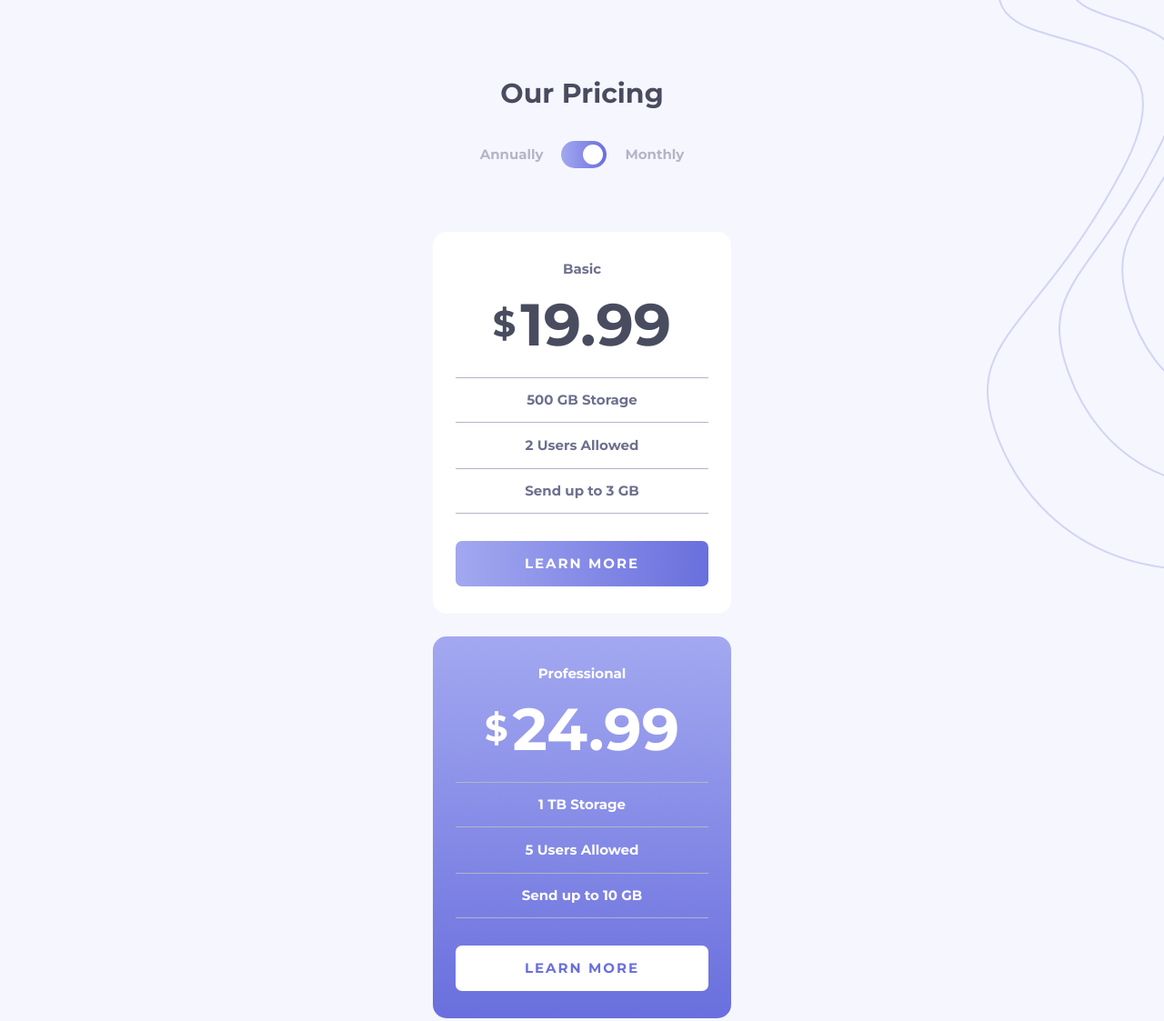
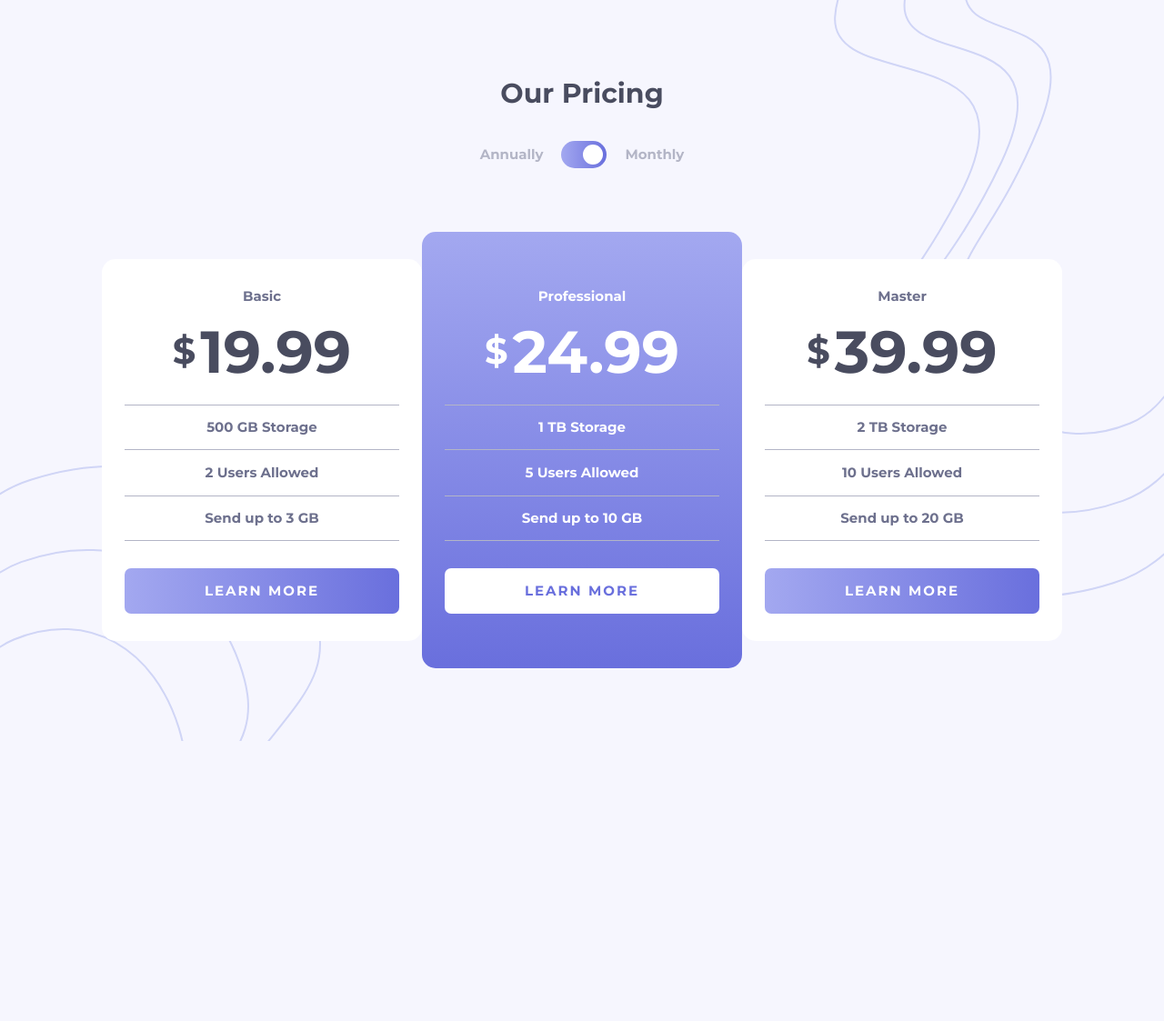
Before and after one commit to SrHatcher/practice-pricing-component-with-toggle, a plain HTML site: page index.html in a window 1280 px wide. Shown: the top 1123 px of the page at 91% size. After the commit the page ends 815 px from the top, so only its background shows below. Drawn offline with Linux system fonts and the light colour scheme.

Commit message:
desktop version completed, pricing toggle not working yet

```diff
--- a/index.html
+++ b/index.html
@@ -8,7 +8,7 @@
   <link rel="stylesheet" href="./styles/reset.css">
   <!--My styles-->
   <link rel="stylesheet" href="/styles/mobile.css">
-  <link rel="stylesheet" href="./styles/desktop.css" media="(min-width: 1000px)">
+  <link rel="stylesheet" href="./styles/desktop.css" media="(min-width: 1110px)">
   <!--Web Icon-->
   <link rel="icon" type="image/png" sizes="32x32" href="./images/favicon-32x32.png">
 
--- a/styles/desktop.css
+++ b/styles/desktop.css
@@ -0,0 +1,192 @@
+body{
+    display: flex;
+    align-items: center;
+    justify-content: center;
+
+    padding: 8rem 0;
+
+    font-family: var(--font);
+    font-size: 1.5rem;
+    font-weight: 700;
+
+    background-color: var(--very-light-grayish-blue);
+    background-image: url('../images/bg-top.svg'), url('../images/bg-bottom.svg');
+    background-repeat: no-repeat, no-repeat;
+    background-position: top right , bottom left;
+}
+
+main{
+    display: flex;
+    justify-content: center;
+    align-items: center;
+    flex-flow: column nowrap;
+    gap: 7rem;
+
+    width: auto;
+    max-width: unset;
+}
+
+.main__princing{
+    display: flex;
+    flex-flow: column nowrap;
+    align-items: center;
+    gap: 3rem;
+
+    width: 100%;
+}
+.pricing__title{
+    color: var(--dark-grayish-blue);
+}
+.pricing__option_container{
+    display: flex;
+    justify-content: center;
+    align-items: center;
+    gap: 2rem;
+
+    width: 100%;
+
+    color: var(--light-grayish-blue);
+}
+.pricing__annually{}
+.pricing__monthly{}
+/*---------------styles for toggle checkbox---------------*/
+.pricing__checkbox_container{
+    position: relative;
+    display: inline-block;
+
+    width: 5rem;
+    height: 3rem;
+}
+.pricing__checkbox_input{
+    height: 0;
+    width: 0;
+
+    opacity: 0;
+}
+.pricing__checkcbox_span{
+    position: absolute;
+    top: 0;
+    left: 0;
+    right: 0;
+    bottom: 0;
+
+    cursor: pointer;
+    background: linear-gradient(90deg, var(--linear-gradient1), var(--linear-gradient2));
+    border-radius: 3rem;
+}
+.pricing__checkcbox_span::before{
+    content: "";
+    position: absolute;
+    right: 0.4rem;
+    bottom: 0.4rem;
+
+    height: 2.2rem;
+    width: 2.2rem;
+
+    background-color: white;
+    border-radius: 50%;
+    -webkit-transition: .4s;
+    transition: .4s;
+}
+.pricing__checkbox_input:checked + .pricing__checkcbox_span::before{
+    -webkit-transform: translateX(-2rem);
+    -ms-transform: translateX(-2rem);
+    transform: translateX(-2rem);
+}
+/*---------------end of styles for toggle checkbox---------------*/
+.main__options{
+    display: flex;
+    flex-flow: row nowrap;
+    align-items: center;
+    justify-content: center;
+    gap: 0rem;
+
+    width: 100%;
+}
+.options__option_container{
+    display: flex;
+    flex-flow: column nowrap;
+    align-items: center;
+    justify-content: center;
+
+    padding: 3rem 2.5rem;
+    width: 35.2rem;
+
+    background-color: white;
+    border-radius: 1.5rem;
+    color: var(--grayish-blue);
+}
+.option__title{
+
+}
+.option__price{
+    display: flex;
+    align-items: center;
+    justify-content: center;
+    gap: 0.5rem;
+
+    font-size: 6.5rem;
+
+    color: var(--dark-grayish-blue);
+}
+.option__price span{
+    font-size: 4rem;
+}
+.option__advantages_container{
+    display: flex;
+    flex-flow: column nowrap;
+    align-items: center;
+    justify-content: center;
+
+    width: 100%;
+    margin-block-start: 1rem;
+    margin-block-end: 3rem;
+}
+.option__advantage{
+    display: flex;
+    justify-content: center;
+    align-items: center;
+
+    width: 100%;
+    height: 5rem;
+
+    border-top: solid 0.1rem var(--light-grayish-blue);
+    border-bottom: solid 0.1rem var(--light-grayish-blue);
+}
+.option__advantage:nth-child(2){
+    border-top: none;
+    border-bottom: none;
+}
+.option__button{
+    width: 100%;
+    height: 5rem;
+
+    letter-spacing: 0.2rem;
+
+    background: linear-gradient(90deg, var(--linear-gradient1), var(--linear-gradient2));
+    border: none;
+    border-radius: 0.7rem;
+    color: white;
+    cursor: pointer;
+    transition: all ease-in-out 0.2s;
+}
+.option__button:active{
+    transform: scale(0.95);
+}
+.professional{
+    height: 48rem;
+
+    background-color: none;
+    background: linear-gradient(180deg, var(--linear-gradient1), var(--linear-gradient2));
+    color: white;
+}
+
+.professional .option__price{
+    color: white;
+}
+
+.professional .option__button{
+    background: none;
+    background-color: white;
+    color: var(--linear-gradient2);
+}
```
